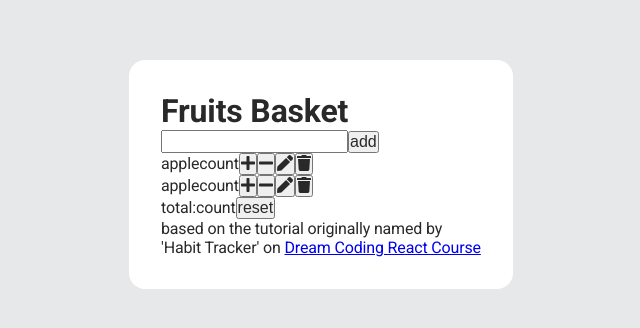
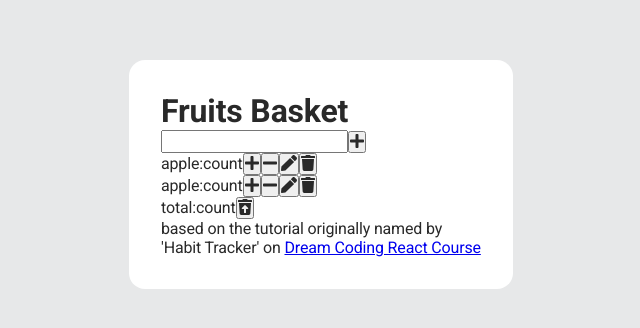
Before and after one commit to lexie-kaia/react_fruits_basket, a React (Create React App) app: page / in a window 1280 px wide. Shown: the part 226-554 px from the top of the page, without its empty margins (319-959 px from the left). Built offline with nearby package versions, Linux system fonts and the light colour scheme.

Commit message:
add ui and contents

```diff
--- a/package.json
+++ b/package.json
@@ -13,6 +13,7 @@
     "@types/node": "^12.0.0",
     "@types/react": "^17.0.0",
     "@types/react-dom": "^17.0.0",
+    "@types/uuid": "^8.3.0",
     "react": "^17.0.2",
     "react-dom": "^17.0.2",
     "react-scripts": "4.0.3",
--- a/src/components/basket/addform.tsx
+++ b/src/components/basket/addform.tsx
@@ -1,9 +1,13 @@
 import React from 'react';
+import { FontAwesomeIcon } from '@fortawesome/react-fontawesome';
+import { faPlus } from '@fortawesome/free-solid-svg-icons';
 
 const Addform = () => (
   <form>
     <input type="text" />
-    <button>add</button>
+    <button>
+      <FontAwesomeIcon icon={faPlus} />
+    </button>
   </form>
 );
 
--- a/src/components/basket/basket.tsx
+++ b/src/components/basket/basket.tsx
@@ -1,15 +1,22 @@
-import React from 'react';
+import React, { useState } from 'react';
+import { v4 as uuid } from 'uuid';
+import { Fruit } from 'types/types';
 import Addform from 'components/basket/addform';
-import Fruit from 'components/basket/fruit';
+import Item from 'components/basket/item';
 import TotalAndReset from 'components/basket/totalAndReset';
 
 const Basket = () => {
+  const [basket, setBasket] = useState<Fruit[]>([
+    { id: uuid(), name: 'apple', count: 0 },
+    { id: uuid(), name: 'banana', count: 0 },
+  ]);
   return (
     <div>
       <Addform />
       <ul>
-        <Fruit />
-        <Fruit />
+        {basket.map((fruit) => (
+          <Item key={fruit.id} fruit={fruit} />
+        ))}
       </ul>
       <TotalAndReset />
     </div>
--- a/src/components/basket/fruit.tsx
+++ b/src/components/basket/item.tsx
@@ -6,10 +6,12 @@ import {
   faPlus,
   faTrash,
 } from '@fortawesome/free-solid-svg-icons';
+import { Fruit } from 'types/types';
 
-const Fruit = () => (
+const Item = ({ fruit }: { fruit: Fruit }) => (
   <li>
     <span>apple</span>
+    <span>:</span>
     <span>count</span>
     <button>
       <FontAwesomeIcon icon={faPlus} />
@@ -26,4 +28,4 @@ const Fruit = () => (
   </li>
 );
 
-export default Fruit;
+export default Item;
--- a/src/components/basket/totalAndReset.tsx
+++ b/src/components/basket/totalAndReset.tsx
@@ -1,10 +1,14 @@
 import React from 'react';
+import { FontAwesomeIcon } from '@fortawesome/react-fontawesome';
+import { faTrashRestore } from '@fortawesome/free-solid-svg-icons';
 
 const TotalAndReset = () => (
   <div>
     <span>total:</span>
     <span>count</span>
-    <button>reset</button>
+    <button>
+      <FontAwesomeIcon icon={faTrashRestore} />
+    </button>
   </div>
 );
 
--- /dev/null
+++ b/src/types/types.tsx
@@ -0,0 +1,5 @@
+export type Fruit = {
+  id: string;
+  name: string;
+  count: number;
+};
```
Also changed, not shown: 1 other file (tests, documents, lock files or other folders).
